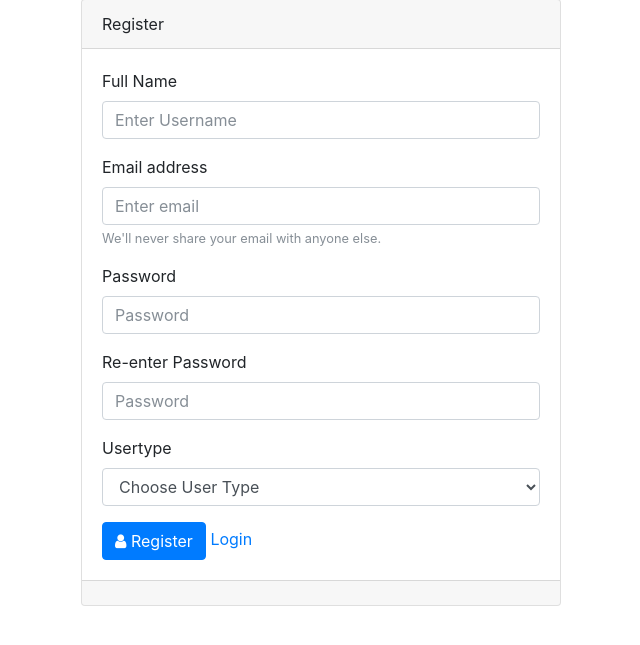
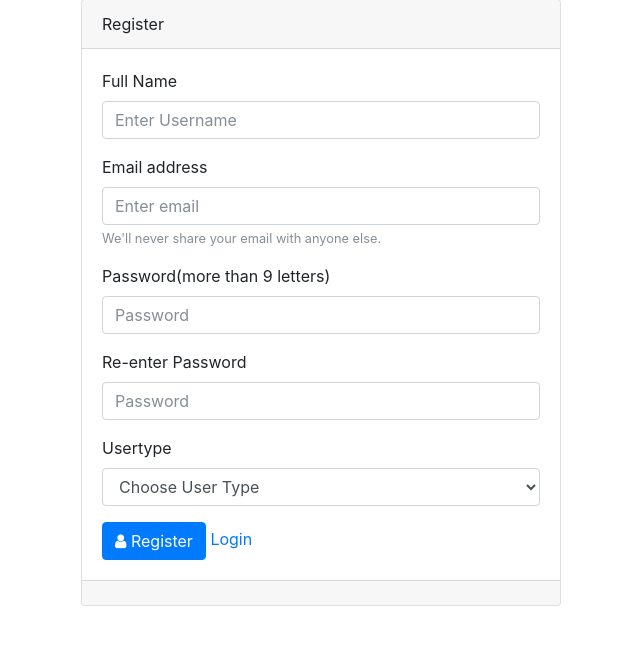
Before and after one commit to rishabkoul/inventory_php, a PHP site: page /register.php in a window 1280 px wide. Shown: the part 105-750 px from the top of the page, without its empty margins (319-959 px from the left). Run offline with PHP 8.4, Linux system fonts and the light colour scheme; some libraries are stand-ins or nearby versions.

Commit message:
intial commit

```diff
--- a/register.php
+++ b/register.php
@@ -1,5 +1,6 @@
 <!DOCTYPE html>
 <html>
+
 <head>
 	<meta charset="utf-8">
 	<meta name="viewport" content="width=device-width, initial-scale=1, shrink-to-fit=no">
@@ -12,11 +13,14 @@
 	<link rel="stylesheet" type="text/css" href="./includes/style.css">
 	<script type="text/javascript" src="./js/main.js"></script>
 </head>
+
 <body>
-<div class="overlay"><div class="loader"></div></div>
+	<div class="overlay">
+		<div class="loader"></div>
+	</div>
 	<!-- Navbar -->
 	<?php include_once("./templates/header.php"); ?>
-	<br/><br/>
+	<br /><br />
 	<div class="container">
 		<div class="card mx-auto" style="width: 30rem;">
 			<div class="card-header">Register</div>
@@ -33,13 +37,13 @@
 						<small id="e_error" class="form-text text-muted">We'll never share your email with anyone else.</small>
 					</div>
 					<div class="form-group">
-		            <label for="password1">Password</label>
-		            <input type="password" name="password1" class="form-control"  id="password1" placeholder="Password">
+						<label for="password1">Password(more than 9 letters)</label>
+						<input type="password" name="password1" class="form-control" id="password1" placeholder="Password">
 						<small id="p1_error" class="form-text text-muted"></small>
 					</div>
 					<div class="form-group">
 						<label for="password2">Re-enter Password</label>
-		            <input type="password" name="password2" class="form-control"  id="password2" placeholder="Password">
+						<input type="password" name="password2" class="form-control" id="password2" placeholder="Password">
 						<small id="p2_error" class="form-text text-muted"></small>
 					</div>
 					<div class="form-group">
@@ -62,4 +66,5 @@
 	</div>
 
 </body>
+
 </html>
```
Lines whose indentation alone changed are shown as unchanged.
